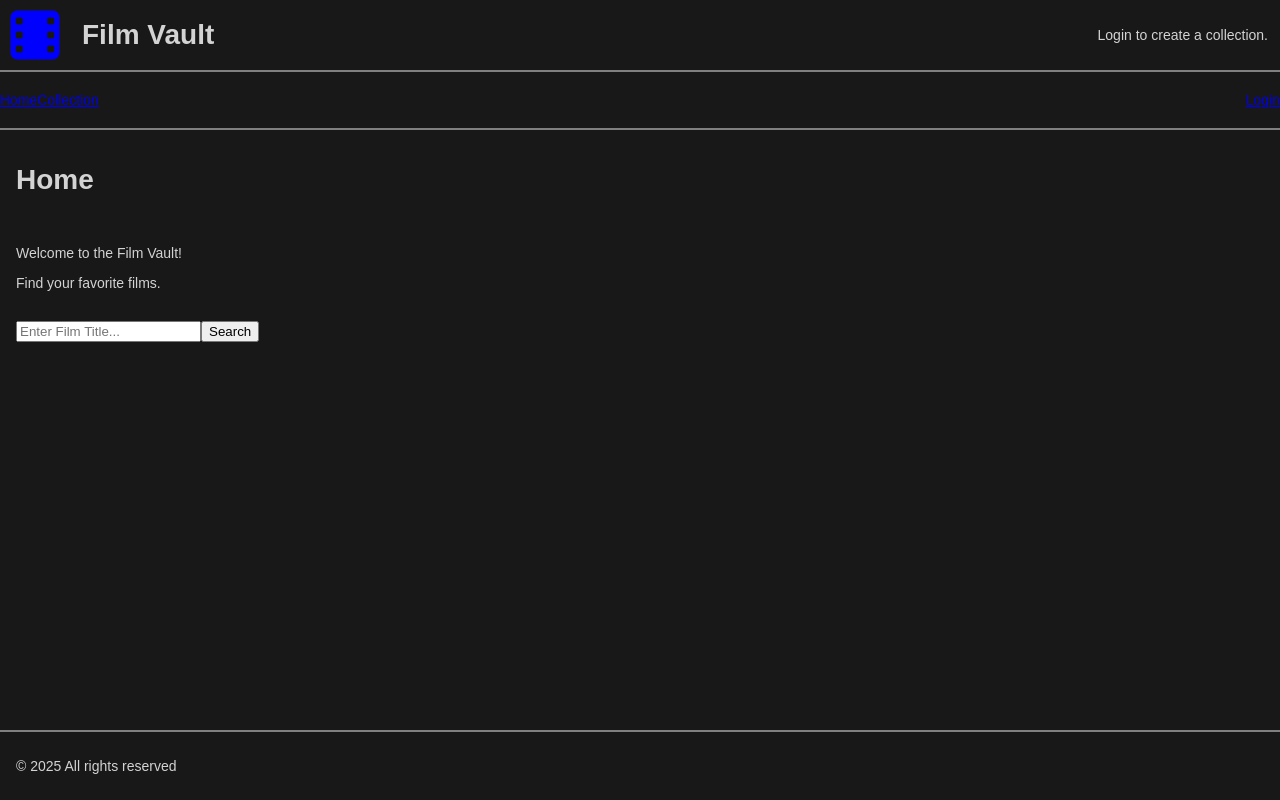
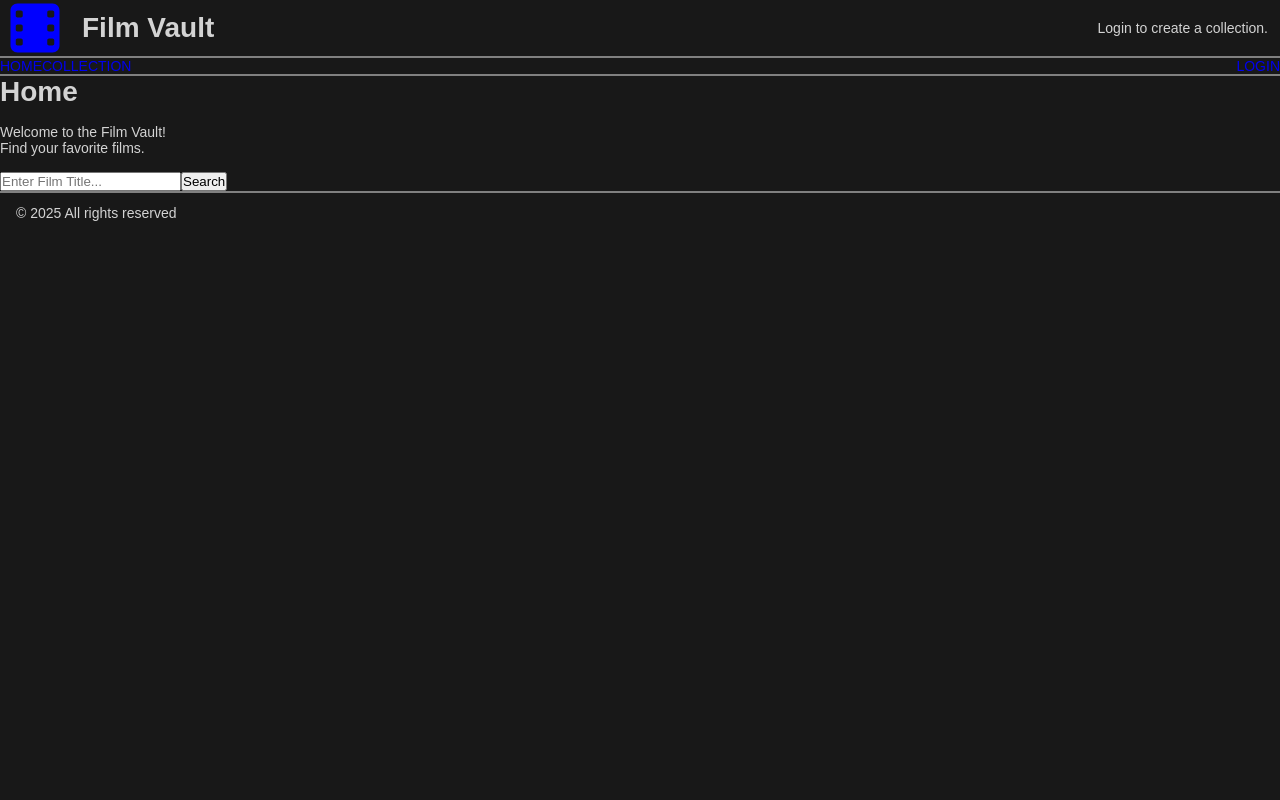
Before and after one commit to reed-01/film-vault, a React (Vite) app in the folder client/: page / in a window 1280 px wide. Built offline with nearby package versions, Linux system fonts and the light colour scheme.

Commit message:
added styling to navbar

```diff
--- a/client/public/global.css
+++ b/client/public/global.css
@@ -1,12 +1,8 @@
 * {
+  margin: 0;
+  padding: 0;
   scrollbar-width: thin;
   scrollbar-color: #555 #181818;
-}
-
-html,
-body {
-  height: 100%;
-  margin: 0;
 }
 
 body {
@@ -14,26 +10,5 @@ body {
   font-size: 14px;
   background-color: #181818;
   color: lightgrey;
-  overflow: hidden; /* page itself does not scroll */
+  overflow: hidden;
 }
-
-/* app shell */
-#app {
-  height: 100vh;
-  display: flex;
-  flex-direction: column;
-}
-
-/* header/nav/footer stay visible */
-header,
-nav,
-footer {
-  flex-shrink: 0;
-}
-
-/* ONLY main scrolls */
-#main-content {
-  flex: 1;
-  overflow-y: auto;
-  padding: 1rem;
-}
--- a/client/src/components/NavBar/NavBar.jsx
+++ b/client/src/components/NavBar/NavBar.jsx
@@ -8,19 +8,21 @@ export default function NavBar() {
   const { user } = useContext(UserContext);
 
   return (
-    <nav>
-      <div className={styles.navLeft}>
+    <nav className={styles.navBar}>
+      <ul className={styles.navLinks}>
+        <li className={styles.navLeft}>
           <NavLink to="/">Home</NavLink>
           <NavLink to="/collection/:userId">Collection</NavLink>
-      </div>
+        </li>
 
-      <div className={styles.navRight}>
+        <li className={styles.navRight}>
           {user ? (
             <Link to="/logout">Logout</Link>
           ) : (
             <NavLink to="/login">Login</NavLink>
           )}
-      </div>
+        </li>
+      </ul>
     </nav>
   );
 }
--- a/client/src/components/NavBar/NavBar.module.css
+++ b/client/src/components/NavBar/NavBar.module.css
@@ -1,7 +1,16 @@
-nav {
+.navBar {
+  border-bottom: solid 2px grey;
+}
+
+.navLinks {
   display: flex;
   justify-content: space-between;
   align-items: center;
-  border-bottom: solid 2px grey;
-  height: 56px;
+  list-style: none;
 }
+
+.navLeft a,
+.navRight a {
+  text-decoration: none;
+  text-transform: uppercase;
+}
```
Lines whose indentation alone changed are shown as unchanged.
